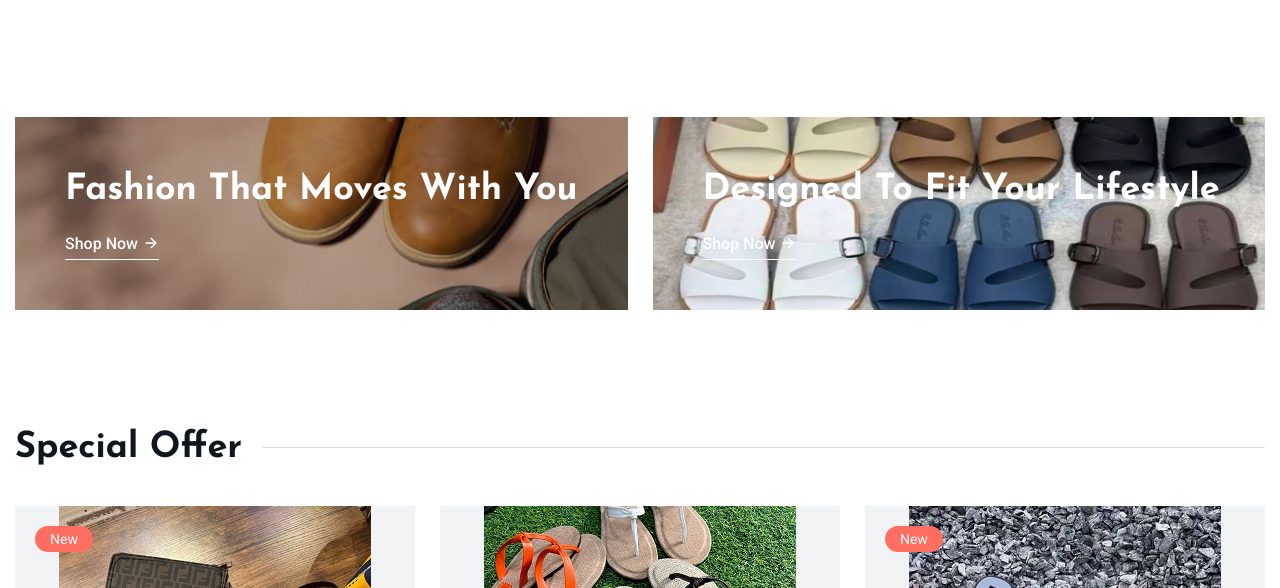
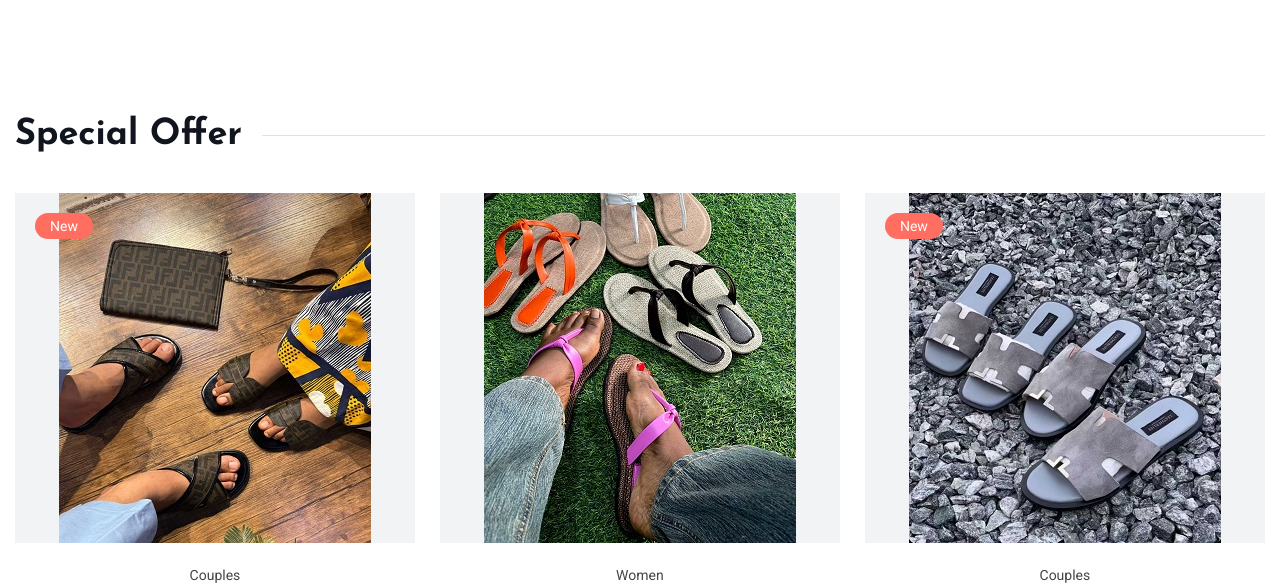
Before and after one commit to Kizatti/kiana-signature, a plain HTML site: page kiana_signature/index.html in a window 1280 px wide. Shown: the part 2374-2962 px from the top of the page. Drawn offline with nearby package versions, Linux system fonts and the light colour scheme.

Commit message:
second commit

```diff
--- a/kiana_signature/index.html
+++ b/kiana_signature/index.html
@@ -620,41 +620,6 @@
         - #CTA
       -->
 
-      <section class="section cta">
-        <div class="container">
-
-          <ul class="cta-list">
-
-            <li>
-              <div class="cta-card" style="background-image: url('./assets/images/cta-1.jpg')">
-
-                <h3 class="h2 card-title">Fashion That Moves With You</h3>
-
-                <a href="#" class="btn btn-link">
-                  <span>Shop Now</span>
-
-                  <ion-icon name="arrow-forward-outline" aria-hidden="true"></ion-icon>
-                </a>
-              </div>
-            </li>
-
-            <li>
-              <div class="cta-card" style="background-image: url('./assets/images/cta.jpg')">
-
-                <h3 class="h2 card-title">Designed To Fit Your Lifestyle</h3>
-
-                <a href="#" class="btn btn-link">
-                  <span>Shop Now</span>
-
-                  <ion-icon name="arrow-forward-outline" aria-hidden="true"></ion-icon>
-                </a>
-              </div>
-            </li>
-
-          </ul>
-
-        </div>
-      </section>
 
 
 
```
